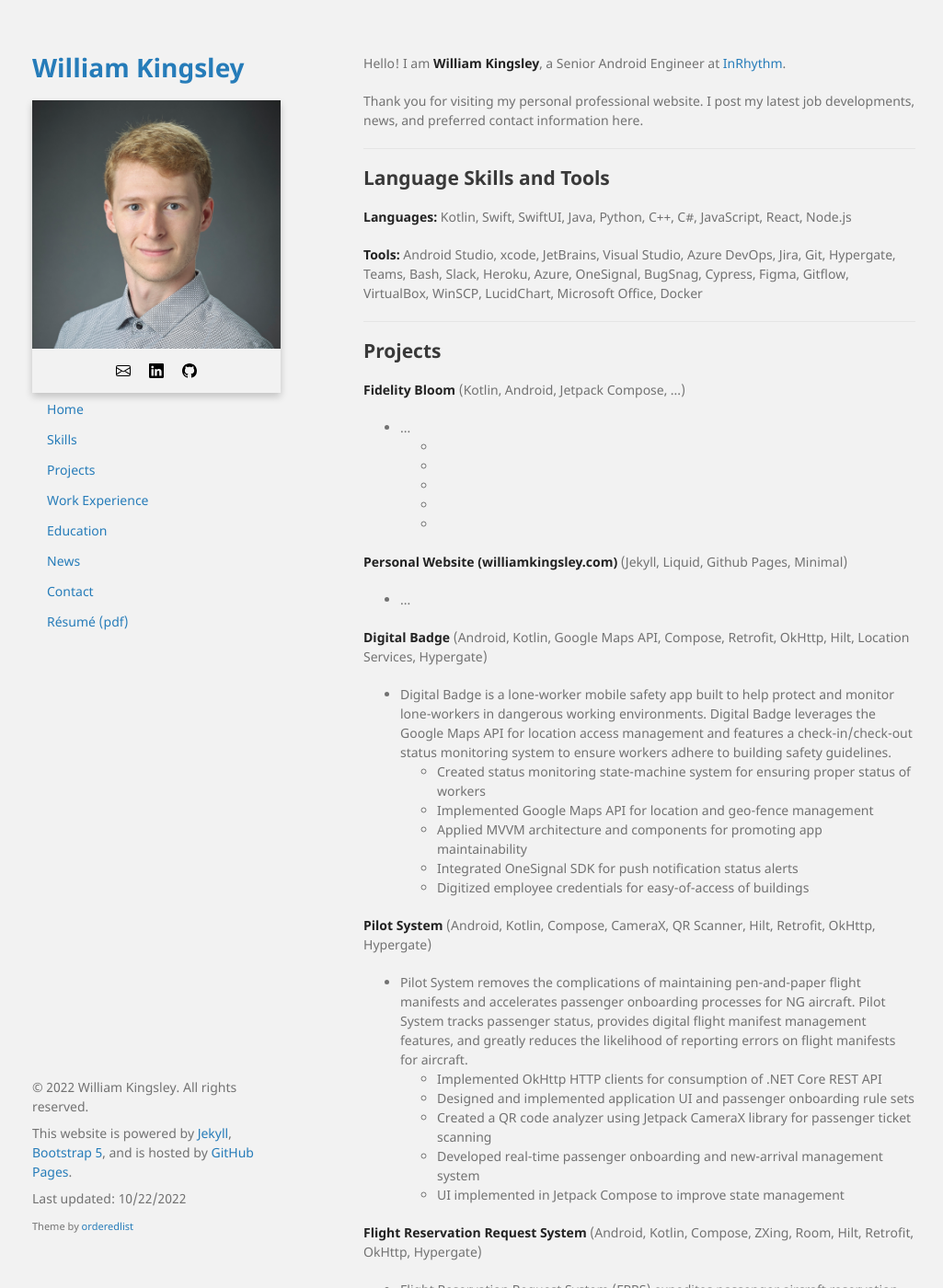
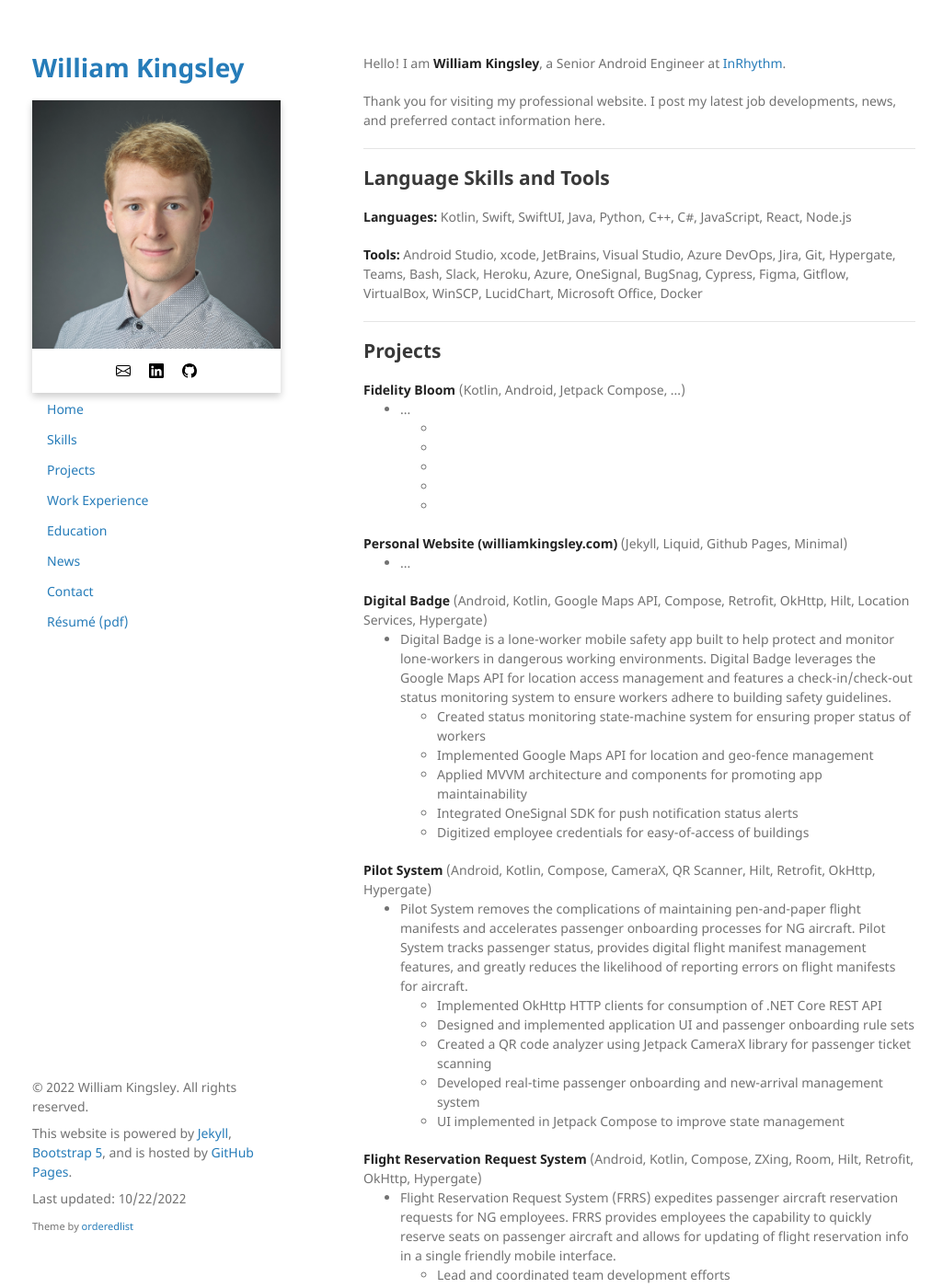
Before and after one commit to data-programmer/data-programmer.github.io, a Jekyll site: the page built from index.md, in a window 1280 px wide and 1400 px high. Shown: the whole window at 92% size, without its empty margins (125-1150 px from the left). Built offline with Jekyll 4.4.1, drawn with Linux system fonts in a browser that asks for light colours.

Commit message:
Updating spacing

```diff
--- a/_includes/projects.html
+++ b/_includes/projects.html
@@ -2,7 +2,7 @@
 <h2 id="projects">Projects</h2>
 {% for project in site.data.projects %}
 <div>
-    <p><strong>{{ project.title }}</strong> {{ project.tech }}
+    <p class="project-section"><strong>{{ project.title }}</strong> {{ project.tech }}
         <ul>
             <li>{{ project.desc }}
                 {% if project.showpoints %}
--- a/_sass/jekyll-theme-minimal.scss
+++ b/_sass/jekyll-theme-minimal.scss
@@ -1,5 +1,9 @@
 @import "fonts";
 @import "rouge-github";
+
+.project-section {
+  margin: 20px 0 0;
+}
 
 .news-item {
   margin-bottom: 20px;
@@ -61,7 +65,7 @@
 }
 
 body {
-  background-color: #F2F2F2;
+  background-color: #fff;
   padding:50px;
   font: 14px/1.5 "Noto Sans", "Helvetica Neue", Helvetica, Arial, sans-serif;
   color:#727272;
@@ -117,7 +121,6 @@ a:hover small {
 .wrapper {
   width:960px;
   margin:0 auto;
-  background-color: #fff;
 }
 
 blockquote {
--- a/index.md
+++ b/index.md
@@ -4,7 +4,7 @@ layout: default
 
 Hello! I am **William Kingsley**, a Senior Android Engineer at [InRhythm](https://www.inrhythm.com/).
 
-Thank you for visiting my personal professional website. I post my latest job developments, news, and preferred contact information here.
+Thank you for visiting my professional website. I post my latest job developments, news, and preferred contact information here.
 
 {% include skills.html %}
 
```
